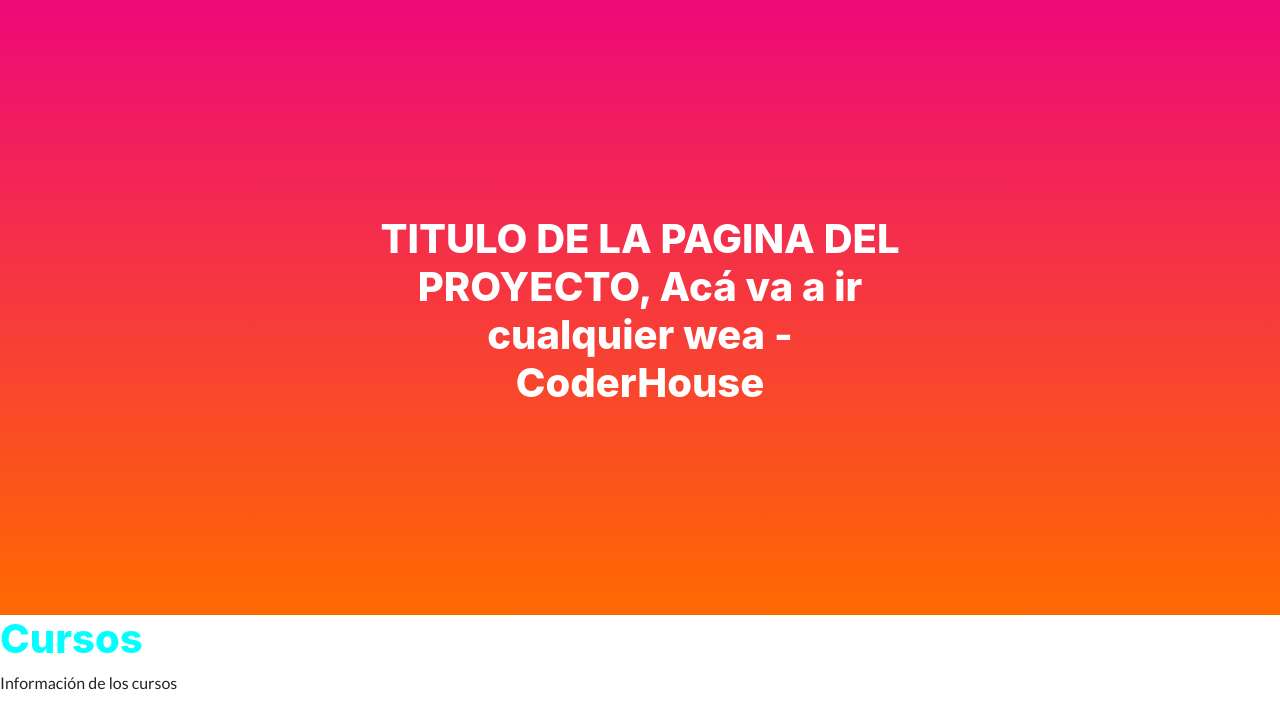
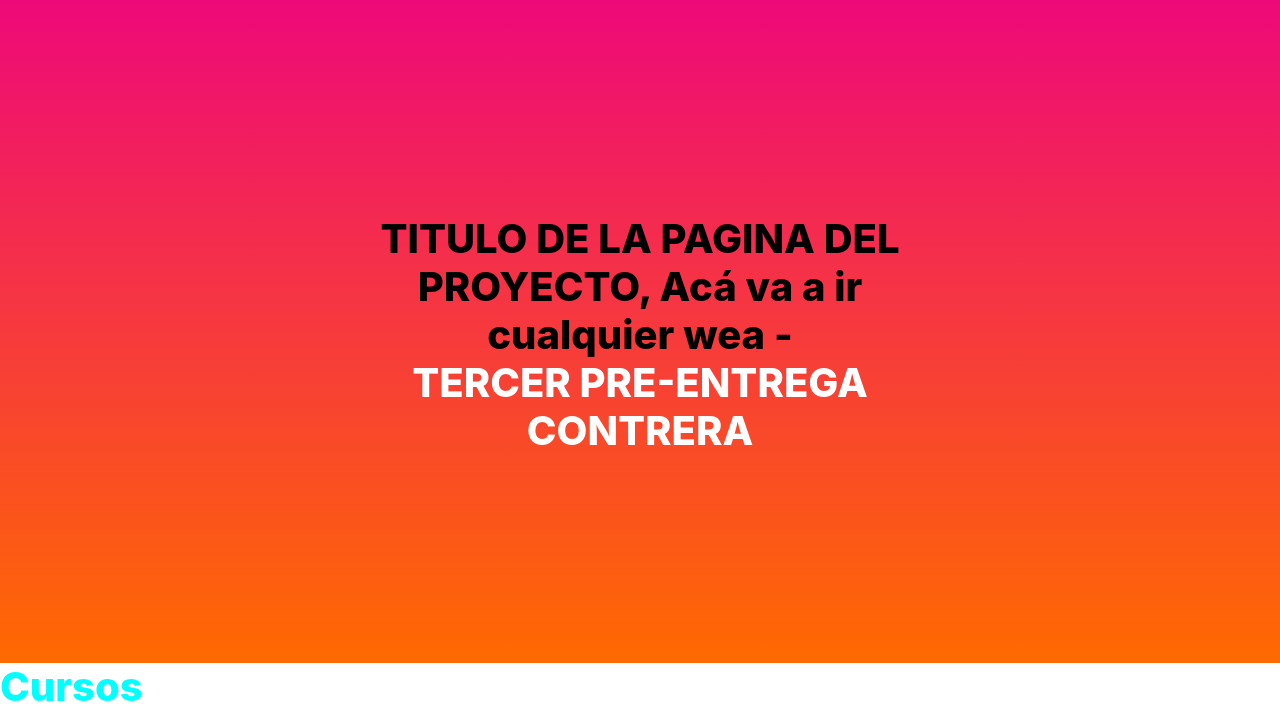
Before and after one commit to SContrera/TercerPre-Entrega-Contrera, a Django app: page /mi_app/cursos/ in a window 1280 px wide. Shown: the part 56-766 px from the top of the page. Run offline with Django 4.2, Linux system fonts and the light colour scheme; some libraries are stand-ins or nearby versions.

Commit message:
Color del titulo modificado.

```diff
--- a/mi_app/templates/app/padre.html
+++ b/mi_app/templates/app/padre.html
@@ -41,7 +41,7 @@
                     <div class="col-xl-6">
                         <div class="text-center text-white">
                             <!-- Page heading-->
-                            <h1 class="mb-5">TITULO DE LA PAGINA DEL PROYECTO, Acá va a ir cualquier wea - CoderHouse</h1>
+                            <h1 style="color: black;" class="mb-5">TITULO DE LA PAGINA DEL PROYECTO, Acá va a ir cualquier wea -<br> <span style="color:white" >TERCER PRE-ENTREGA CONTRERA </span></h1>
                             <!-- Signup form-->
                             <!-- * * * * * * * * * * * * * * *-->
                             <!-- * * SB Forms Contact Form * *-->
```
